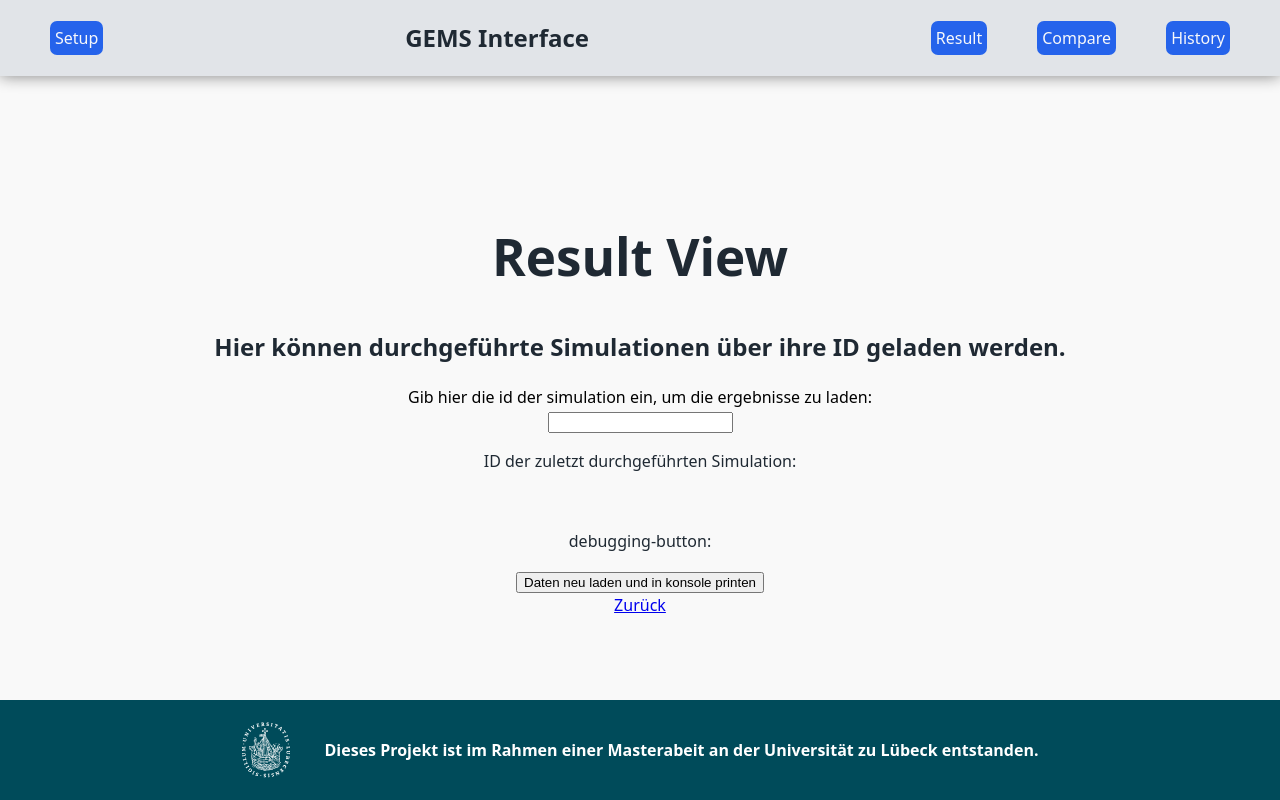
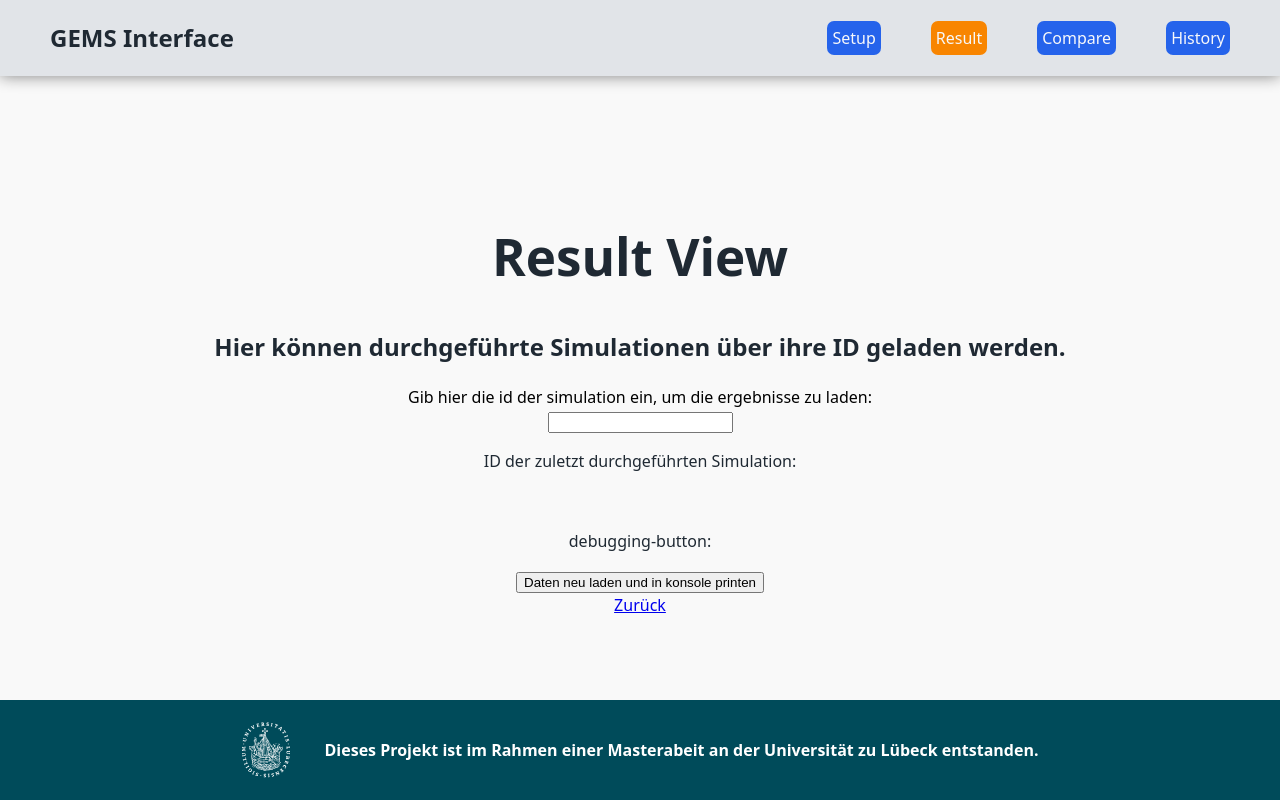
Before and after one commit to cjf999/masterarbeit, a React (Vite) app in the folder packages/frontend/: page /result in a window 1280 px wide. Built offline with nearby package versions, Linux system fonts and the light colour scheme.

Commit message:
minor navbar cleanup, added active class, added link to home on h2, removed old styling, added new styling

```diff
--- a/packages/frontend/src/components/Navbar.tsx
+++ b/packages/frontend/src/components/Navbar.tsx
@@ -1,36 +1,29 @@
-import { Link, useMatch, useResolvedPath } from "react-router-dom";
+import { Link, useMatch, useResolvedPath, NavLink, Navigate, useNavigate } from "react-router-dom";
 
 export default function Navbar(){
+
+    const navigate = useNavigate();
+    const routeChange = () =>{
+        const path = "/";
+        navigate(path)
+    }
+
     return(
         <nav className="navbar">
             <div className="navbar-content">
+                { /*
                 <Link className="setup-link" to="/setup" >
                     Setup
                 </Link>
-                <h2>GEMS Interface</h2>
+                */}
+                <h2 onClick={routeChange} style={{cursor: "pointer"}}>GEMS Interface</h2>
                 <ul>
-                    <CustomLink to="/result">Result</CustomLink>
-                    <CustomLink to="/compare">Compare</CustomLink>
-                    <CustomLink to="/history">History</CustomLink>
+                    <NavLink className="nav-link" to="/setup">Setup</NavLink>
+                    <NavLink className="nav-link" to="/result">Result</NavLink>
+                    <NavLink className="nav-link" to="/compare">Compare</NavLink>
+                    <NavLink className="nav-link" to="/history">History</NavLink>
                 </ul>
             </div>
         </nav>
     )
 }
-
-//TODO: reparieren, funktioniert so nicht
-function CustomLink({ to, children, ...props}: {to: any, children: any}){
-
-    const resolvedPath = useResolvedPath(to);
-    const isActive = useMatch({path: resolvedPath.pathname, end: true});
-
-    return(
-        <>
-            <li className={isActive ? "active": ""}>
-                <Link to={to} {...props}>
-                    {children}
-                </Link>
-            </li>
-        </>
-    )
-}
--- a/packages/frontend/src/index.css
+++ b/packages/frontend/src/index.css
@@ -93,10 +93,9 @@ p {
   gap: 50px;
 }
 
-.navbar-content li{
+.nav-link{
   background-color: #2563EB;
   border-radius: 7px;
-
 }
 
 .navbar-content a{
@@ -114,28 +113,13 @@ p {
   border-radius: 7px;
 }
 
-.setup-link:hover{
-  -o-transition:.2s;
-  -ms-transition:.2s;
-  -moz-transition:.2s;
-  -webkit-transition:.2s;
-  transition:.2s;
-  box-shadow: 1px 1px 15px #888888;
-
+/* er macht aus <Link /> einen <a /> tag aber es passiert nix (aber auch noch nicht im scope der abfrage) */
+.navbar-content a.active{
+  background-color: #F88500;
   border-radius: 7px;
 }
 
-/* ts brokey and not workey */
-.setup-link.active{
-  background-color: #F88500;
-}
-
-/* er macht aus <Link /> einen <a /> tag aber es passiert nix (aber auch noch nicht im scope der abfrage) */
-.navbar-content a.active{
-  background-color: #F88500;
-}
-
-.navbar-content li:hover{
+.nav-link:hover{
   -o-transition:.2s;
   -ms-transition:.2s;
   -moz-transition:.2s;
```
